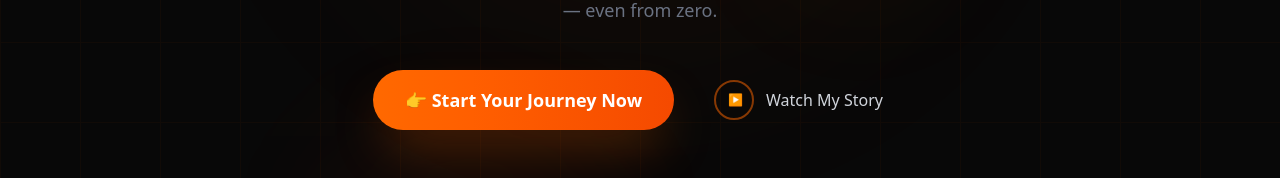
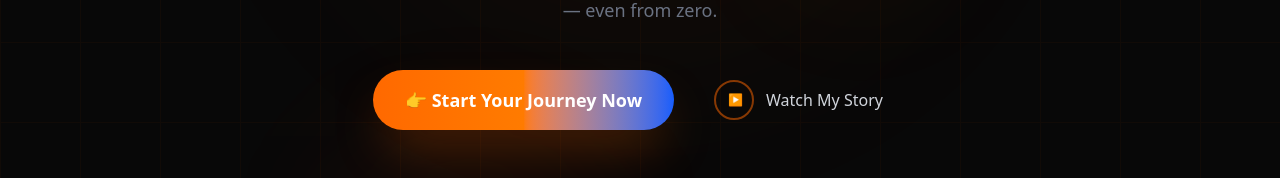
Before and after one commit to developerajay8/kunalpatil, a Next.js app: page / in a window 1280 px wide. Shown: the part 503-681 px from the top of the page. Built offline with nearby package versions, Linux system fonts and the light colour scheme.

Commit message:
color changes

```diff
--- a/app/components/hero.tsx
+++ b/app/components/hero.tsx
@@ -120,7 +120,7 @@ export default function Hero() {
         {/* CTAs */}
         <div className="flex flex-col sm:flex-row items-center justify-center gap-4 sm:mb-10 mb-5">
           <button  onClick={() => setOpen(true)}
-            className="group relative sm:px-8 px-4 py-4 bg-gradient-to-r from-orange-500 to-orange-600 text-white font-bold text-lg rounded-full overflow-hidden shadow-2xl shadow-orange-500/30 hover:shadow-orange-500/50 hover:scale-105 transition-all duration-300"
+            className="group relative sm:px-8 px-4 py-4 bg-gradient-to-r from-orange-500 via-[#ff7b00] to-blue-600 text-white font-bold text-lg rounded-full overflow-hidden shadow-2xl shadow-orange-500/30 hover:shadow-orange-500/50 hover:scale-105 transition-all duration-300"
           >
             <span className="relative z-10">👉 Start Your Journey Now</span>
             <div className="absolute inset-0 bg-gradient-to-r from-orange-400 to-amber-500 opacity-0 group-hover:opacity-100 transition-opacity duration-300" />
```
